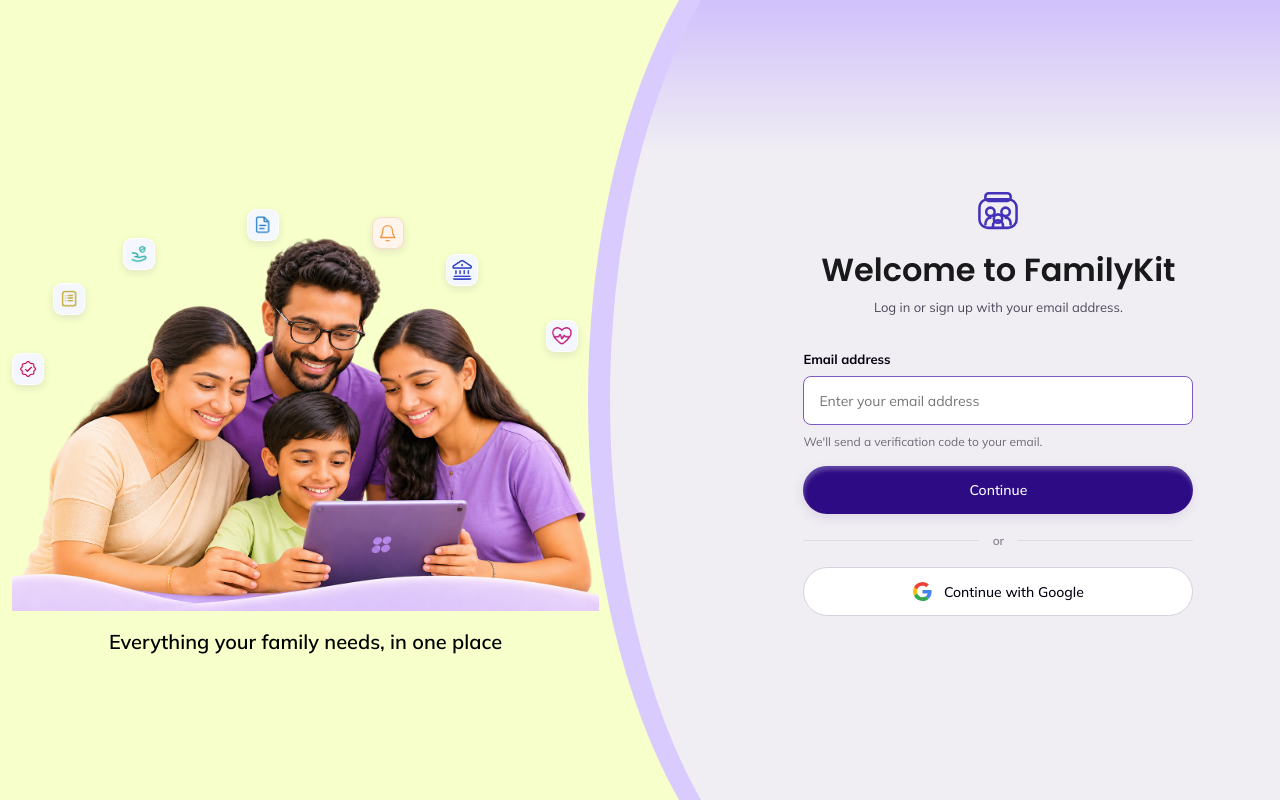
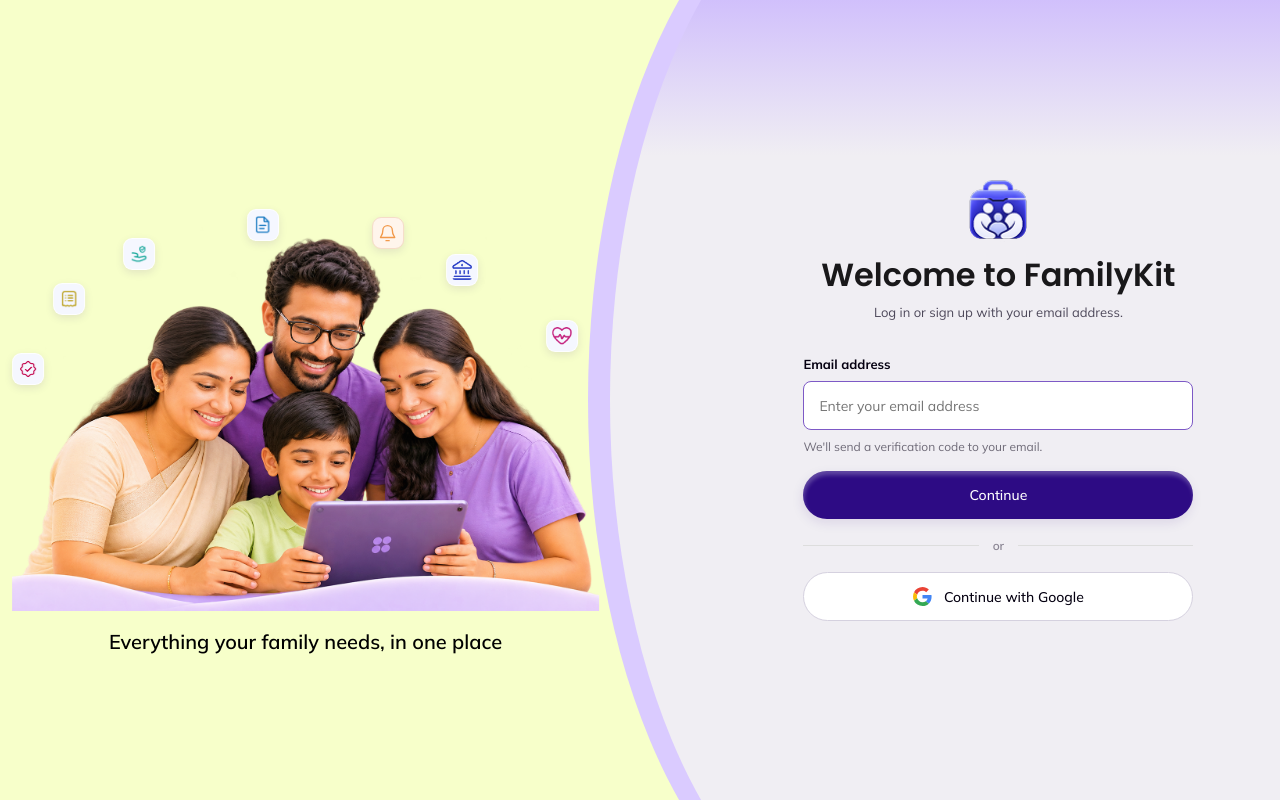
Before and after one commit to medhaara-innovations-dev/FAMILY-KIT-PRELIM_PAGE, a React (Vite) app: page /signup in a window 1280 px wide. Built offline with nearby package versions, Linux system fonts and the light colour scheme.

Commit message:
Updated FamilyKit UI and FAQ fixes

```diff
--- a/src/auth/SignupPage.css
+++ b/src/auth/SignupPage.css
@@ -1144,3 +1144,13 @@
     line-height: 16px;
   }
 }
+
+/* FamilyKit brand icon replacement — welcome screen, desktop only sizing */
+@media (min-width: 1025px) {
+  .signup-page--welcome .signup-brand-image {
+    display: block;
+    width: 64px;
+    height: 64px;
+    object-fit: contain;
+  }
+}
--- a/src/auth/SignupPage.jsx
+++ b/src/auth/SignupPage.jsx
@@ -730,12 +730,11 @@ export default function SignupPage() {
           <section className="signup-welcome-panel">
             <div className="signup-card signup-welcome-card">
               <div className="signup-brand-mark" aria-hidden="true">
-                <svg viewBox="0 0 64 64" width="54" height="54" fill="none" stroke="currentColor" strokeWidth="3" strokeLinecap="round" strokeLinejoin="round">
-                  <rect x="17" y="11" width="30" height="9" rx="4" />
-                  <rect x="10" y="18" width="44" height="34" rx="10" />
-                  <circle cx="23" cy="33" r="5" /><circle cx="41" cy="33" r="5" /><circle cx="32" cy="41" r="5" />
-                  <path d="M17 48c0-5 3-8 6-8m18 0c4 0 6 3 6 8M26 51c0-5 2-8 6-8s6 3 6 8" />
-                </svg>
+                <img
+                  className="signup-brand-image"
+                  src={new URL("../assets/images/WhatsApp Image 2026-10-19 at 21.39.33 1.png", import.meta.url).href}
+                  alt=""
+                />
               </div>
               <h1>Welcome to FamilyKit</h1>
               <p className="signup-welcome-subtitle">Log in or sign up with your email address.</p>
```
Also changed, not shown: src/assets/images/WhatsApp Image 2026-10-19 at 21.39.33 1.png (added).
